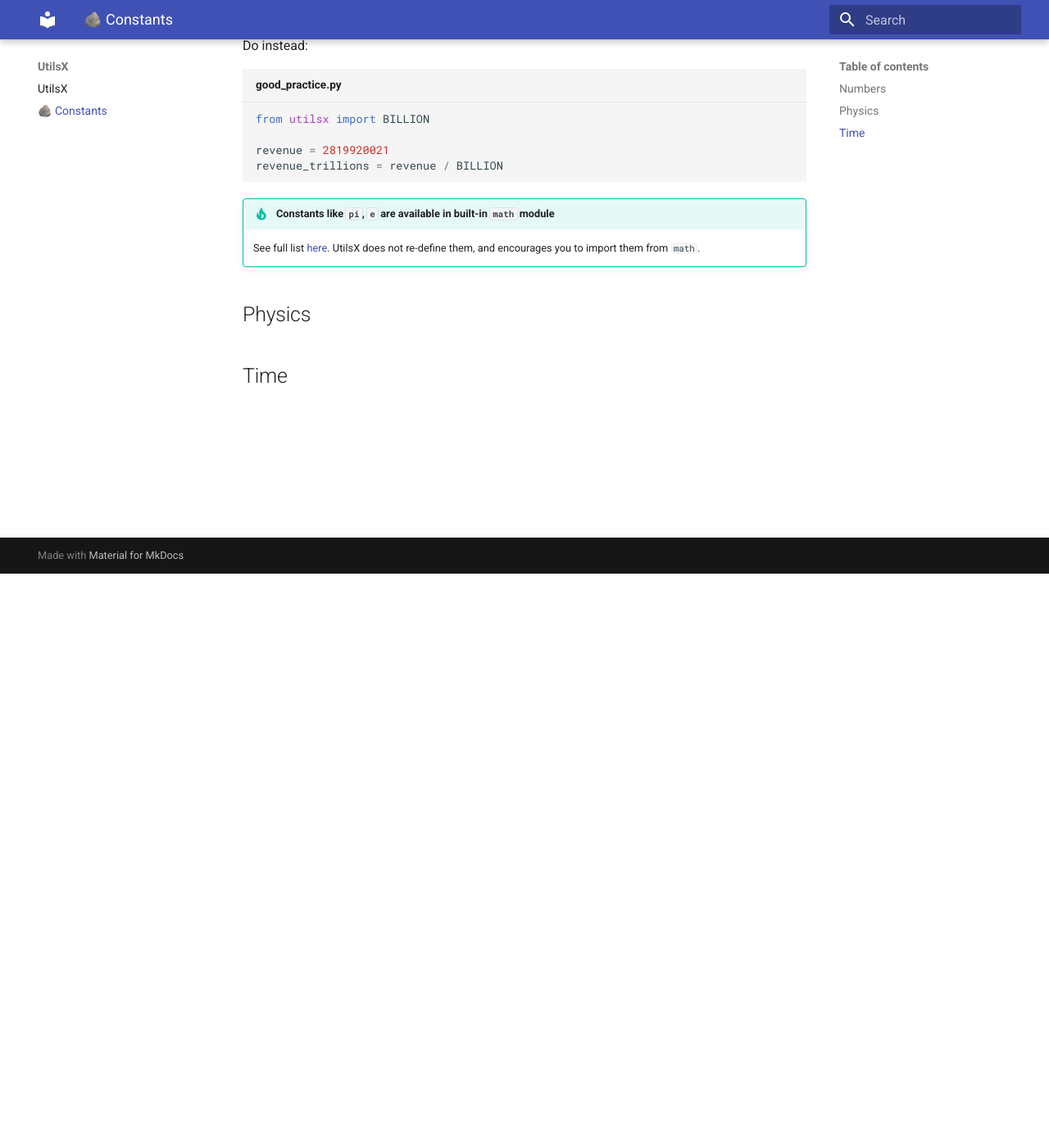
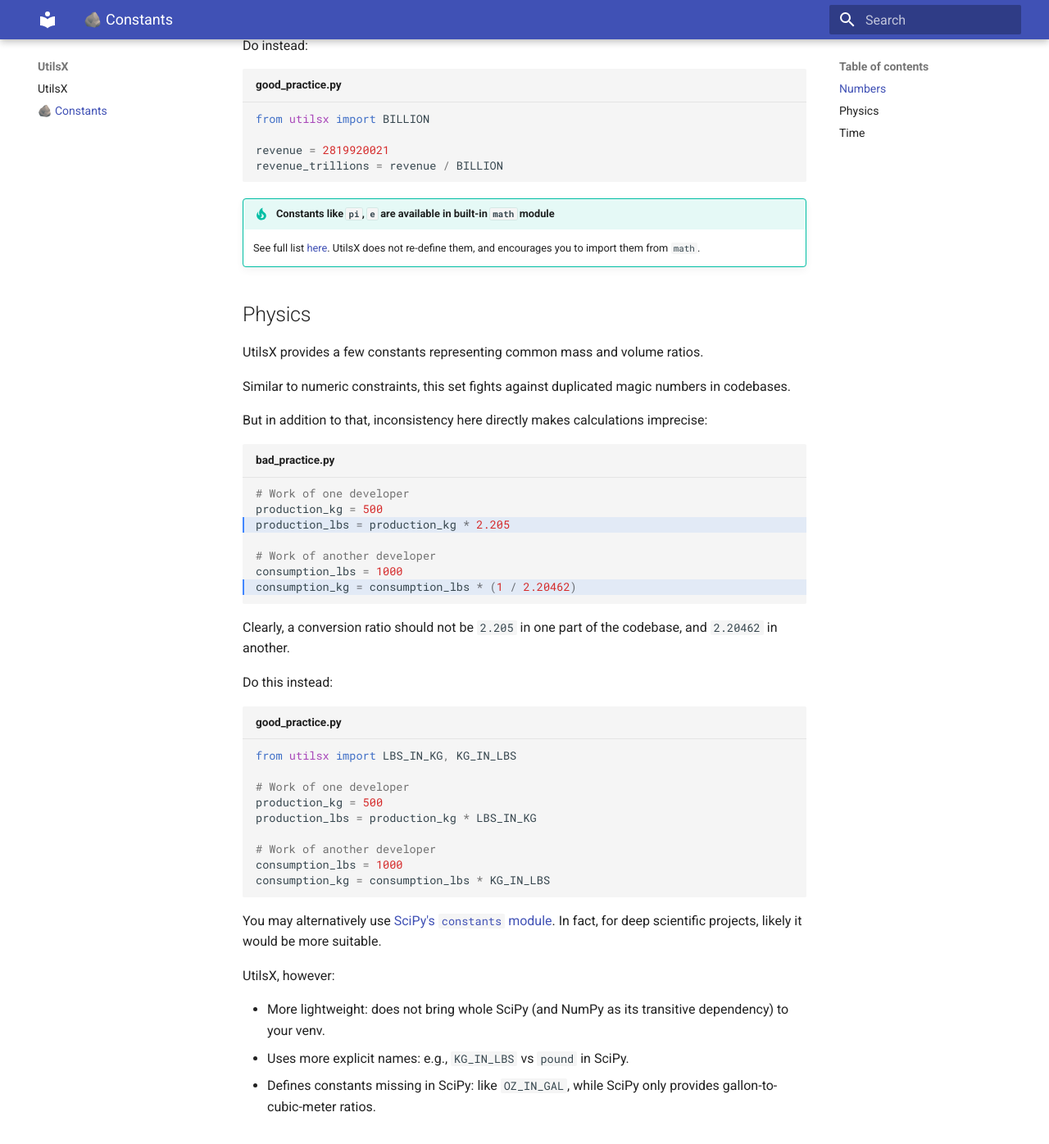
Before and after one commit to yury-fedotov/utilsx, an MkDocs documentation site: the page built from docs/constants.md, in a window 1280 px wide and 1400 px high, scrolled down 700 px. Shown: the top 1396 px of the window at 82% size. Built offline with MkDocs 1.6.1 and Material for MkDocs 9.7.7, drawn with Linux system fonts in a browser that asks for light colours.

Commit message:
Document physics

````diff
--- a/docs/constants.md
+++ b/docs/constants.md
@@ -40,4 +40,45 @@ revenue_trillions = revenue / BILLION
 
 ## Physics
 
+UtilsX provides a few constants representing common mass and volume ratios.
+
+Similar to numeric constraints, this set fights against duplicated magic numbers in codebases.
+
+But in addition to that, inconsistency here directly makes calculations imprecise:
+
+``` py title="bad_practice.py" hl_lines="3 7"
+# Work of one developer
+production_kg = 500
+production_lbs = production_kg * 2.205
+
+# Work of another developer
+consumption_lbs = 1000
+consumption_kg = consumption_lbs * (1 / 2.20462)
+```
+
+Clearly, a conversion ratio should not be `2.205` in one part of the codebase, and `2.20462` in another.
+
+Do this instead:
+
+``` py title="good_practice.py"
+from utilsx import LBS_IN_KG, KG_IN_LBS
+
+# Work of one developer
+production_kg = 500
+production_lbs = production_kg * LBS_IN_KG
+
+# Work of another developer
+consumption_lbs = 1000
+consumption_kg = consumption_lbs * KG_IN_LBS
+```
+
+You may alternatively use [SciPy's `constants` module](https://docs.scipy.org/doc/scipy/reference/constants.html#).
+In fact, for deep scientific projects, likely it would be more suitable.
+
+UtilsX, however:
+
+- More lightweight: does not bring whole SciPy (and NumPy as its transitive dependency) to your venv.
+- Uses more explicit names: e.g., `KG_IN_LBS` vs `pound` in SciPy.
+- Defines constants missing in SciPy: like `OZ_IN_GAL`, while SciPy only provides gallon-to-cubic-meter ratios.
+
 ## Time
````
Also changed, not shown: 1 other file.
